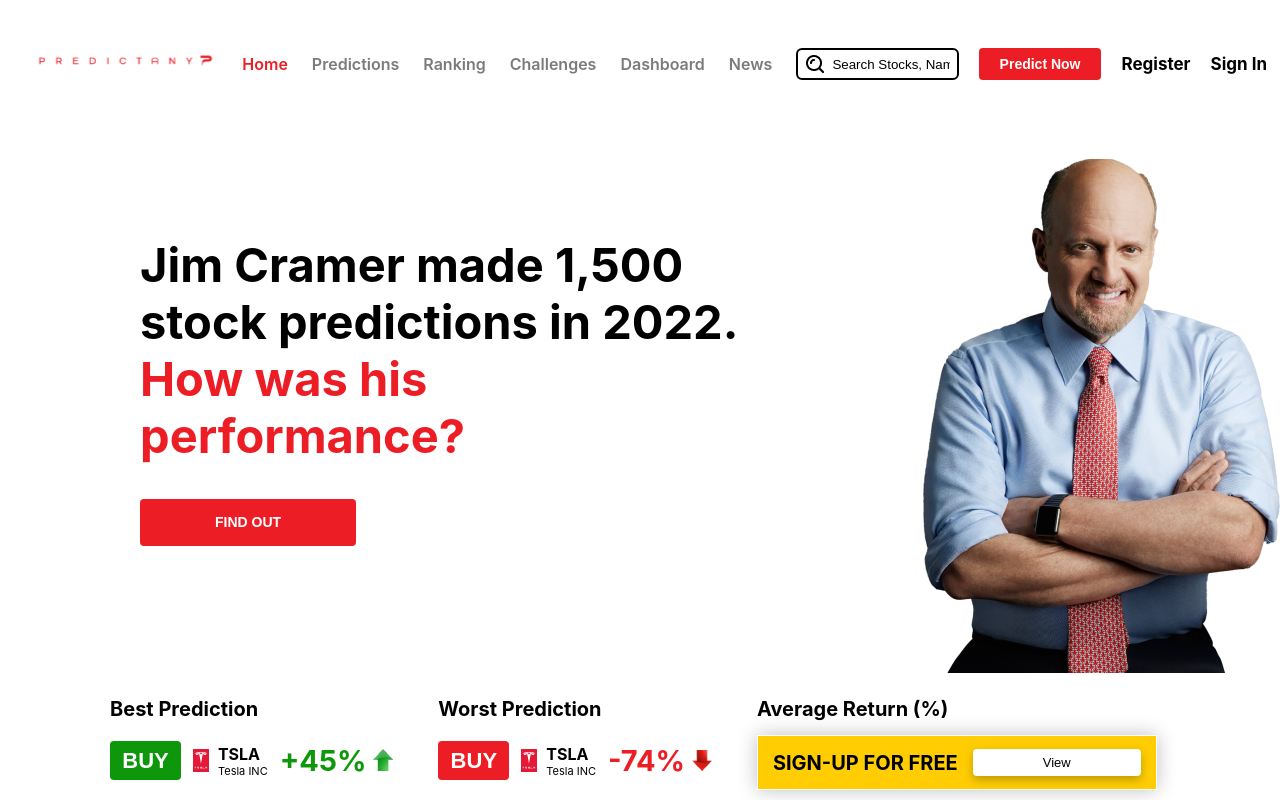
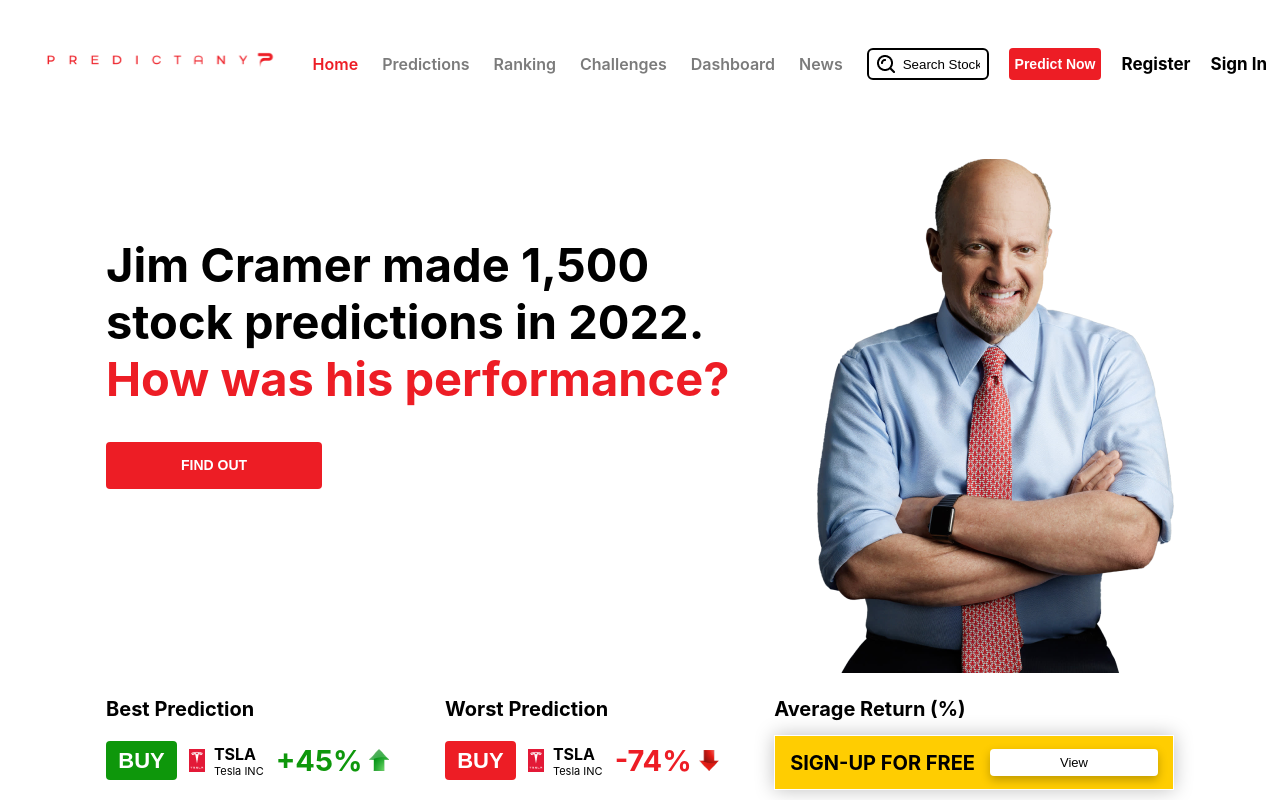
Before and after one commit to AdarshWorkMail/pridictany, a React (Create React App) app: page / in a window 1280 px wide. Built offline with nearby package versions, Linux system fonts and the light colour scheme.

Commit message:
aligned center hero section

```diff
--- a/src/components/buttons/Button.js
+++ b/src/components/buttons/Button.js
@@ -14,6 +14,7 @@
         borderRadius: "4px",
         height: "32px",
         cursor: "pointer",
+        whiteSpace: "nowrap",
         ...style,
       }}
       onMouseEnter={() => setIsHovered(true)}
--- a/src/components/navBar/NavBar.js
+++ b/src/components/navBar/NavBar.js
@@ -8,6 +8,7 @@
   return (
     <div className={styles.container}>
       <Logo />
+      <div className={styles.navContainer}>
         <div className={styles.navlinkContainer}>
           <ul>
             <li className={styles.active}>Home</li>
@@ -31,6 +32,7 @@
         <p className={styles.register}>Register</p>
         <p className={styles.register}>Sign In</p>
       </div>
+    </div>
   );
 };
 
--- a/src/components/navBar/NavBar.module.scss
+++ b/src/components/navBar/NavBar.module.scss
@@ -6,7 +6,18 @@
   display: flex;
   align-items: center;
   padding: 17px 13px 9px;
+  // justify-content: space-between;
   // width: fit-content;
+  .navContainer {
+    display: flex;
+    align-items: center;
+    margin-right: 2vw;
+    width: calc(98vw - 300px);
+    justify-content: flex-end;
+    @media screen and (max-width: 1450px) {
+      margin-right: auto;
+      width: calc(98vw - 300px);
+    }
     .navlinkContainer {
       ul {
         list-style-type: none;
@@ -35,3 +46,4 @@
       white-space: nowrap;
     }
   }
+}
--- a/src/pages/home/Home.module.scss
+++ b/src/pages/home/Home.module.scss
@@ -1,12 +1,14 @@
 .mainContainer {
 }
 .managerPerformanceContainer {
-  padding: 39px 0px 39px 110px;
+  padding: 39px 25px;
+  width: max-content;
+  margin: auto;
   .managerInfo {
     display: flex;
     // justify-content: space-between;
     .info {
-      padding: 30px;
+      padding: 30px 0px;
       display: flex;
       justify-content: flex-start;
       max-width: 654px;
@@ -16,12 +18,13 @@
       }
     }
     .managerImage {
-      margin-left: 10vw;
+      margin-left: 48px;
     }
   }
   .predictionContainer {
     display: flex;
     gap: 45px;
+    justify-content: space-between;
     .predictionView {
       .title {
         font-weight: 700;
```
Lines whose indentation alone changed are shown as unchanged.
